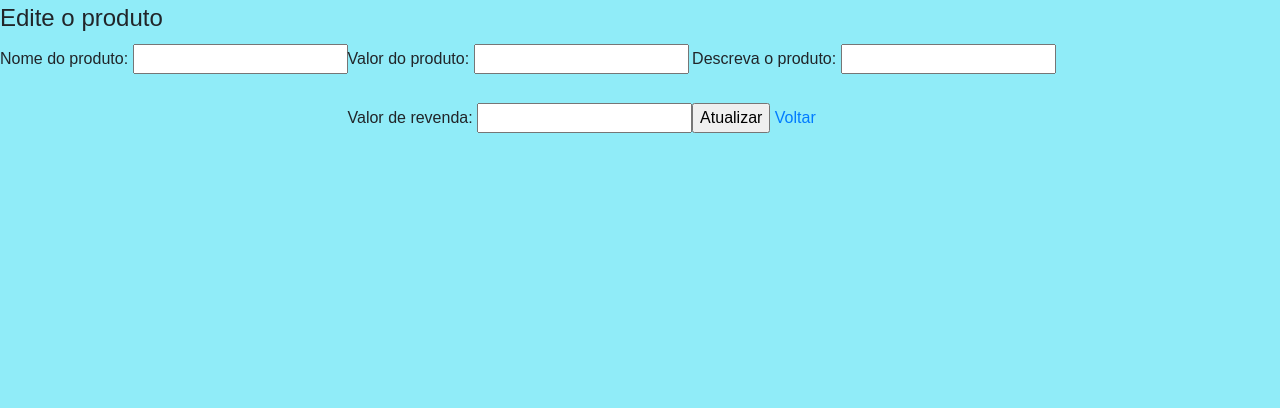
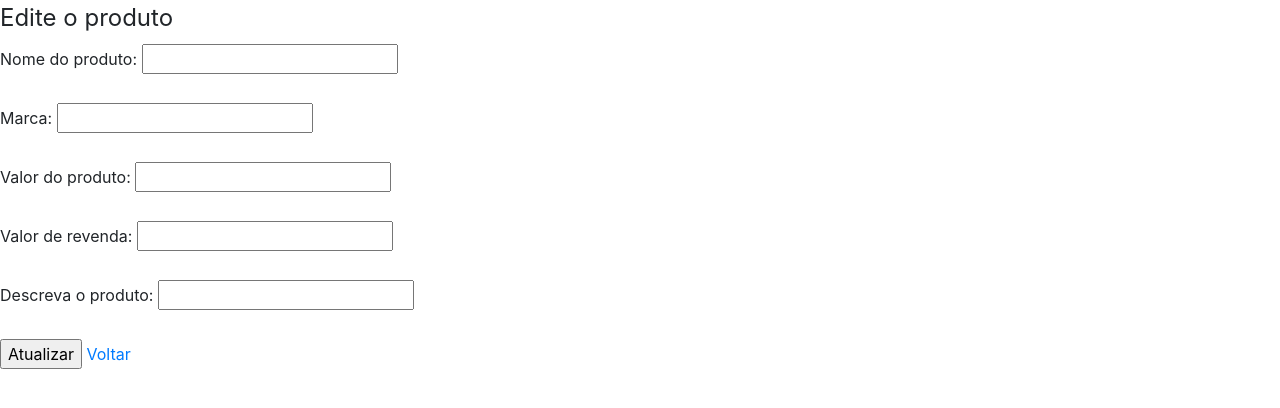
Before and after one commit to rayssaab/OLPcons, a PHP site: page /arquivos/produto/edit_produto.php in a window 1280 px wide. Shown: the top 408 px of the page. Run offline with PHP 8.4, Linux system fonts and the light colour scheme; data that the repository does not hold is empty.

Commit message:
Rayssa 17/06

```diff
--- a/arquivos/produto/edit_produto.php
+++ b/arquivos/produto/edit_produto.php
@@ -2,34 +2,26 @@
 include_once('../conexao.php');
 
 if(!empty($_GET['id'])){
-
-
     $id= $_GET['id'];
-
     $sqlSelect = "SELECT * FROM estoque WHERE id_estoque=$id";
-
     $resulte_banco = $conn->query($sqlSelect);
-
     //print_r($resulte_banco);
 
 if($resulte_banco->num_rows>0){
 
     while($produto = mysqli_fetch_assoc($resulte_banco)){
     $nome_produto = $produto['nome_produto'];
+    $marca_produto = $produto['marca_produto'];
     $valor_pago = $produto['valor_pago'];
     $valor_revenda = $produto['valor_revenda'];
     $lucro = $produto ['lucro_produto'];
     }
     //print_r($nome_produto);
 }
-
 }
-
 ?>
 
-<!DOCTYPE html>
-<html lang="pt-br">
-
+<html>
 <head>
   <link rel="stylesheet" href="https://stackpath.bootstrapcdn.com/bootstrap/4.1.3/css/bootstrap.min.css" integrity="sha384-MCw98/SFnGE8fJT3GXwEOngsV7Zt27NXFoaoApmYm81iuXoPkFOJwJ8ERdknLPMO" crossorigin="anonymous">
   <link rel="stylesheet" href="../../css/r_produtos.css" type="text/css">
@@ -38,22 +30,30 @@
   <script src="https://stackpath.bootstrapcdn.com/bootstrap/4.1.3/js/bootstrap.min.js" integrity="sha384-ChfqqxuZUCnJSK3+MXmPNIyE6ZbWh2IMqE241rYiqJxyMiZ6OW/JmZQ5stwEULTy" crossorigin="anonymous"></script>
 </head>
 <body>
-    <legend class="nome-produto">Edite o produto</legend>
+    <legend class="nome_produto">Edite o produto</legend>
 <form method="POST" action="saveEdit_produto.php">
-    <div class="nome-produto">
-        <label for="produto">Nome do produto:</label>
-        <input type="text" name="produto" value="<?php echo $nome_produto;?>"><br><br>
+    <div class="nome_produto">
+        <label for="nome_produto">Nome do produto:</label>
+        <input type="text" name="nome_produto" value="<?php echo $nome_produto;?>"><br><br>
     </div>
-    <div class="lucratividade">
+    <div class="marca_produto">
+        <label for="marca_produto">Marca:</label>
+        <input type="text" name="marca_produto" value="<?php echo $marca_produto;?>"><br><br>
+    </div>
+    <div class="valor_pago">
         <label for="valor_pago">Valor do produto:</label>
         <input type="number" name="valor_pago" value="<?php echo $valor_pago;?>"><br><br>
+    </div>
+    <div class="valor_revenda">
         <label for="valor_revenda">Valor de revenda:</label>
         <input type="number" name="valor_revenda" value="<?php echo $valor_revenda;?>"><br><br>
     </div>
     <div class="descricao-produto">
         <label for="descricao-produto">Descreva o produto:</label>
         <input type="text" name="descricao_produto"><br><br>
+    </div>
         <input type="hidden" name="id_estoque" value="<?php echo "$id"?>">
-        <input type="submit" value="Atualizar"> <a class="a" href="../../pages/estoque.php">Voltar</a>
+        <input type="submit" value="Atualizar">
+        <a class="a" href="../../pages/estoque.php">Voltar</a>
 </body>
 </html>
--- a/css/r_produtos.css
+++ b/css/estoque.css
@@ -4,7 +4,6 @@
     background-color: rgb(144, 236, 248);
     font-family: 'Raleway',sans-serif;
 }
-
 .row{
     width: 300px;
     height: 200px;
@@ -16,9 +15,6 @@
     left: 50%;
     transform: translate(-50%, -50%);
 }
-
-.titulo{
-}
 .header{
     display: flex;
     align-items: center;
@@ -28,7 +24,6 @@
     background-color: rgba(0, 0, 0, 0.678);
     color:white;
 }
-
 .menu li{
     list-style: none;
     background-color: rgba(254, 254, 254, 0.5);
@@ -45,14 +40,11 @@
     cursor: pointer;
     font-weight: bold;
 }
-
 button{
     border: 0;
     background-color: transparent;
     outline-style: none !important;
 }
-
-
 .form-produtos{
     width: 40VW;
     height: 500px;
@@ -61,16 +53,10 @@
     margin-top: 300px;
     left: 50%;
     transform: translate(-50%, -50%);
-
 }
-
-
-
 form{
     display: flex;
-
 }
-
 h1{
     text-align: center;
 }
--- a/pages/home.php
+++ b/pages/home.php
@@ -23,15 +23,15 @@
   <body>
     <header class="header">
       <h1>Home</h1>
-    </header><br>
-    <div class="button">
+    </header>
+    <div class="button"><br><br><br><br>
       <button><a class="btn btn-outline-dark" href="../pages/estoque.php">Estoque</a></button>
       <button><a class="btn btn-outline-dark" href="../pages/registro_marcas.php">Registro de Marca</a></button>
       <button><a class="btn btn-outline-dark" href="../pages/registro_clientes.php">Registro de Cliente</a></button>
       <button><a class="btn btn-outline-dark" href="../pages/registro_pedidos.php">Registro de Pedido</a></button>
       <button><a class="btn btn-outline-dark" href="../pages/registro_vendas.php">Registro de Vendas</a></button>
       <button><a class="btn btn-outline-dark" href="../pages/relatorio_vendas.php">Relatório de Vendas</a></button>
-      <button><a class="btn btn-outline-dark" href="../arquivos/usuario/sair.php" >Sair </a></button>
+      <button><a class="btn btn-outline-dark" href="../arquivos/home/sair.php" >Sair </a></button>
       </div>
   </body>
 </html>
--- a/pages/login.php
+++ b/pages/login.php
@@ -12,7 +12,7 @@
   <header class="header">
       <h1 class="text-center">Login</h1>
     </header><br>
-    <form class="login" name="formLogin" method="post" action="../arquivos/usuario/validacao.php">
+    <form class="login" name="formLogin" method="post" action="../arquivos/login/validacao.php">
     <label for="usuário">Usuário</label>
       <input class="usuario" type="text" name="usuario" placeholder="Insira seu nome"><br>
 
```
Also changed, not shown: arquivos/login/validacao.php (renamed from arquivos/usuario/validacao.php, +0 -12 lines), arquivos/produto/delete_produto.php (+3 -11 lines), arquivos/produto/funcao_estoque.php (+3 -34 lines), arquivos/produto/saveEdit_produto.php (+3 -4 lines), arquivos/usuario/insert_usuario.php (+2 -13 lines), css/home.css (+3 -6 lines), pages/estoque.php (+17 -13 lines), pages/registro_marcas.php (+8 -22 lines), pages/relatorio_vendas.php (+5 -9 lines), arquivos/home/sair.php (renamed from arquivos/usuario/sair.php). Lines whose indentation alone changed are shown as unchanged.
